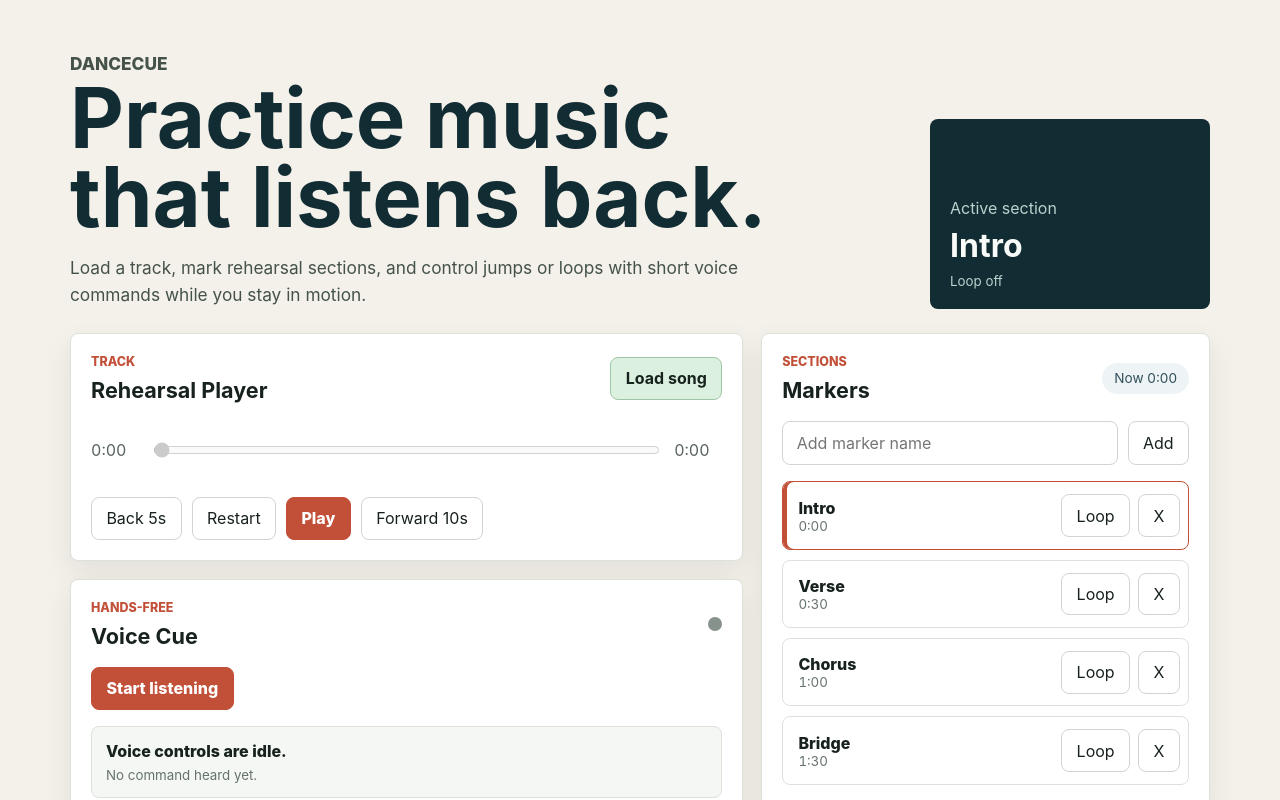
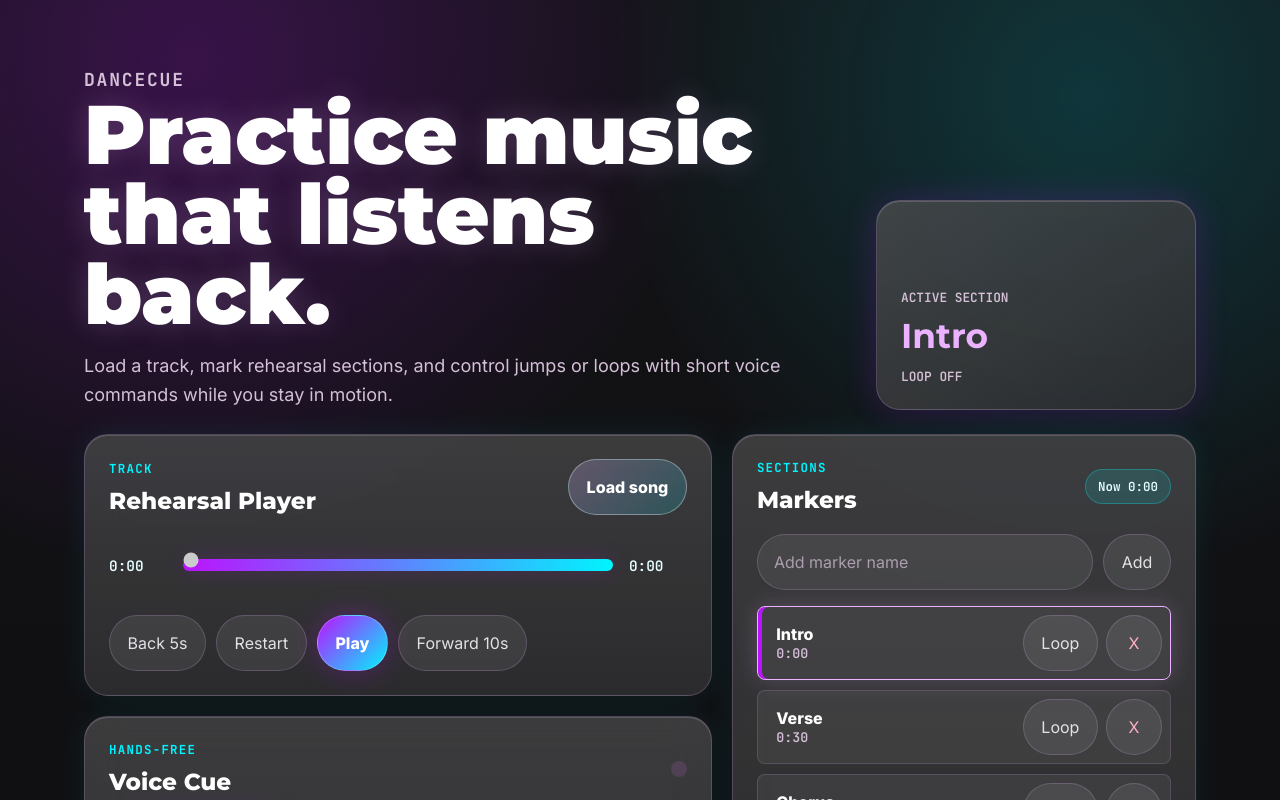
Before and after one commit to JzeAnson/DanceCue, a React (Vite) app: page / in a window 1280 px wide. Shown: the top 800 px of the page. Built offline with nearby package versions, Linux system fonts and the light colour scheme.

Commit message:
Add design

```diff
--- a/src/components/VoiceCommandPanel.tsx
+++ b/src/components/VoiceCommandPanel.tsx
@@ -35,7 +35,12 @@ export function VoiceCommandPanel({
         <span className={`status-dot ${isListening ? "listening" : ""}`} />
       </div>
 
-      <button className="listen-button" disabled={!isSupported} type="button" onClick={onToggleListening}>
+      <button
+        className={`listen-button ${isListening ? "listening" : ""}`}
+        disabled={!isSupported}
+        type="button"
+        onClick={onToggleListening}
+      >
         {isListening ? "Stop listening" : "Start listening"}
       </button>
 
--- a/src/styles.css
+++ b/src/styles.css
@@ -1,10 +1,34 @@
+@import url("https://fonts.googleapis.com/css2?family=Inter:wght@400;600;700;800&family=JetBrains+Mono:wght@600;700&family=Montserrat:wght@700;800;900&display=swap");
+
 :root {
-  color: #17211d;
-  background: #f4f1ea;
+  color: #e4e1e6;
+  background: #131316;
   font-family:
     Inter, ui-sans-serif, system-ui, -apple-system, BlinkMacSystemFont, "Segoe UI", sans-serif;
   font-synthesis: none;
   text-rendering: optimizeLegibility;
+
+  --surface: #131316;
+  --surface-lowest: #0e0e11;
+  --surface-low: #1b1b1e;
+  --surface-high: #2a2a2d;
+  --surface-highest: #353438;
+  --glass: rgba(255, 255, 255, 0.12);
+  --glass-strong: rgba(255, 255, 255, 0.18);
+  --on-surface: #e4e1e6;
+  --on-muted: #d4c0d7;
+  --outline: rgba(235, 178, 255, 0.2);
+  --outline-strong: rgba(230, 254, 255, 0.36);
+  --primary: #ebb2ff;
+  --primary-hot: #bc13fe;
+  --secondary: #00f4fe;
+  --secondary-soft: #e6feff;
+  --tertiary: #e8006e;
+  --tertiary-soft: #ffb1c3;
+  --radius-sm: 0.25rem;
+  --radius: 0.5rem;
+  --radius-lg: 1rem;
+  --radius-xl: 1.5rem;
 }
 
 * {
@@ -15,6 +39,10 @@ body {
   margin: 0;
   min-width: 320px;
   min-height: 100vh;
+  background:
+    radial-gradient(circle at 15% 5%, rgba(188, 19, 254, 0.22), transparent 32rem),
+    radial-gradient(circle at 85% 8%, rgba(0, 244, 254, 0.16), transparent 30rem),
+    linear-gradient(180deg, #131316 0%, #0e0e11 100%);
 }
 
 button,
@@ -23,116 +51,151 @@ input {
 }
 
 button {
-  border: 1px solid #cfd6cf;
-  border-radius: 8px;
-  background: #ffffff;
-  color: #17211d;
+  border: 1px solid var(--outline);
+  border-radius: 999px;
+  background: rgba(255, 255, 255, 0.08);
+  color: var(--on-surface);
   cursor: pointer;
-  min-height: 42px;
-  padding: 0.65rem 0.9rem;
+  min-height: 56px;
+  padding: 0.85rem 1.1rem;
   transition:
-    background 160ms ease,
-    border-color 160ms ease,
-    transform 160ms ease;
+    background 180ms ease,
+    border-color 180ms ease,
+    box-shadow 180ms ease,
+    transform 180ms ease;
 }
 
 button:hover:not(:disabled) {
-  background: #edf7ef;
-  border-color: #87b993;
+  background: rgba(230, 254, 255, 0.12);
+  border-color: var(--outline-strong);
+  box-shadow: 0 0 24px rgba(0, 244, 254, 0.14);
 }
 
 button:active:not(:disabled) {
-  transform: translateY(1px);
+  transform: translateY(1px) scale(0.99);
 }
 
 button:disabled {
   cursor: not-allowed;
-  opacity: 0.55;
+  opacity: 0.45;
 }
 
 input {
-  border: 1px solid #cfd6cf;
-  border-radius: 8px;
-  min-height: 42px;
-  padding: 0.7rem 0.85rem;
+  border: 1px solid var(--outline);
+  border-radius: 999px;
+  min-height: 56px;
+  padding: 0.85rem 1rem;
+  background: rgba(255, 255, 255, 0.07);
+  color: var(--on-surface);
+  outline: none;
+}
+
+input::placeholder {
+  color: rgba(212, 192, 215, 0.72);
+}
+
+input:focus {
+  border-color: var(--secondary);
+  box-shadow: 0 0 0 4px rgba(0, 244, 254, 0.12);
 }
 
 .app-shell {
   margin: 0 auto;
-  max-width: 1180px;
-  padding: 32px 20px 48px;
+  max-width: 1240px;
+  padding: 48px 64px 56px;
 }
 
 .hero {
   align-items: stretch;
   display: grid;
-  gap: 22px;
-  grid-template-columns: minmax(0, 1fr) 280px;
+  gap: 24px;
+  grid-template-columns: minmax(0, 1fr) 320px;
   margin-bottom: 24px;
 }
 
 .hero h1 {
-  color: #122c34;
-  font-size: clamp(2.4rem, 7vw, 5.2rem);
+  color: #ffffff;
+  font-family: Montserrat, Inter, sans-serif;
+  font-size: clamp(3rem, 6.5vw, 5.8rem);
+  font-weight: 900;
   letter-spacing: 0;
-  line-height: 0.95;
+  line-height: 0.96;
   margin: 0;
-  max-width: 780px;
+  max-width: 820px;
+  text-shadow: 0 0 30px rgba(235, 178, 255, 0.2);
 }
 
 .hero p {
-  color: #44524a;
-  font-size: 1.08rem;
+  color: var(--on-muted);
+  font-size: 1.125rem;
   line-height: 1.6;
   margin: 18px 0 0;
-  max-width: 680px;
+  max-width: 700px;
 }
 
 .eyebrow {
-  color: #c25038;
+  color: var(--secondary);
+  font-family: "JetBrains Mono", monospace;
   font-size: 0.78rem;
-  font-weight: 800;
-  letter-spacing: 0;
-  margin: 0 0 8px;
+  font-weight: 700;
+  letter-spacing: 0.1em;
+  margin: 0 0 10px;
   text-transform: uppercase;
 }
 
 .active-section {
   align-self: end;
-  background: #122c34;
-  border-radius: 8px;
-  color: #f8fbf7;
+  background:
+    linear-gradient(145deg, rgba(255, 255, 255, 0.16), rgba(255, 255, 255, 0.06)),
+    rgba(31, 31, 34, 0.72);
+  border: 1px solid var(--outline);
+  border-radius: var(--radius-xl);
+  box-shadow:
+    inset 0 1px 0 rgba(255, 255, 255, 0.16),
+    0 0 34px rgba(188, 19, 254, 0.2);
+  color: #ffffff;
   display: flex;
   flex-direction: column;
   justify-content: end;
-  min-height: 190px;
-  padding: 20px;
+  min-height: 210px;
+  padding: 24px;
+  backdrop-filter: blur(20px);
 }
 
 .active-section span,
 .active-section small {
-  color: #b8d3cd;
+  color: var(--on-muted);
+  font-family: "JetBrains Mono", monospace;
+  font-size: 0.8rem;
+  text-transform: uppercase;
 }
 
 .active-section strong {
-  font-size: 2rem;
+  color: var(--primary);
+  font-family: Montserrat, Inter, sans-serif;
+  font-size: 2.15rem;
   line-height: 1.1;
-  margin: 10px 0;
+  margin: 12px 0;
 }
 
 .workspace {
   align-items: start;
   display: grid;
-  gap: 18px;
-  grid-template-columns: minmax(0, 1.2fr) minmax(300px, 0.8fr);
+  gap: 20px;
+  grid-template-columns: minmax(0, 1.15fr) minmax(320px, 0.85fr);
 }
 
 .panel {
-  background: #ffffff;
-  border: 1px solid #dce1da;
-  border-radius: 8px;
-  box-shadow: 0 12px 30px rgba(22, 31, 28, 0.08);
-  padding: 20px;
+  background:
+    linear-gradient(180deg, rgba(255, 255, 255, 0.14), rgba(255, 255, 255, 0.07)),
+    rgba(31, 31, 34, 0.78);
+  border: 1px solid var(--outline);
+  border-radius: var(--radius-xl);
+  box-shadow:
+    inset 0 1px 0 rgba(255, 255, 255, 0.15),
+    0 0 30px rgba(0, 244, 254, 0.08);
+  padding: 24px;
+  backdrop-filter: blur(20px);
 }
 
 .player-panel,
@@ -150,25 +213,29 @@ input {
   display: flex;
   gap: 14px;
   justify-content: space-between;
-  margin-bottom: 18px;
+  margin-bottom: 20px;
 }
 
 .panel h2 {
-  font-size: 1.35rem;
+  color: #ffffff;
+  font-family: Montserrat, Inter, sans-serif;
+  font-size: 1.45rem;
+  font-weight: 800;
   margin: 0;
 }
 
 .file-picker {
   align-items: center;
-  background: #dbf0df;
-  border: 1px solid #9dc6a7;
-  border-radius: 8px;
+  background: linear-gradient(135deg, rgba(235, 178, 255, 0.24), rgba(0, 244, 254, 0.16));
+  border: 1px solid var(--outline-strong);
+  border-radius: 999px;
+  color: #ffffff;
   cursor: pointer;
   display: inline-flex;
-  font-weight: 700;
+  font-weight: 800;
   justify-content: center;
-  min-height: 42px;
-  padding: 0.65rem 0.9rem;
+  min-height: 56px;
+  padding: 0.85rem 1.1rem;
 }
 
 .file-picker input {
@@ -180,19 +247,35 @@ input {
 .timeline {
   align-items: center;
   display: grid;
-  gap: 12px;
-  grid-template-columns: 48px minmax(0, 1fr) 48px;
-  margin: 24px 0;
+  gap: 14px;
+  grid-template-columns: 58px minmax(0, 1fr) 58px;
+  margin: 28px 0;
 }
 
 .timeline span {
-  color: #59645d;
+  color: var(--secondary-soft);
+  font-family: "JetBrains Mono", monospace;
+  font-size: 0.9rem;
   font-variant-numeric: tabular-nums;
 }
 
 .timeline input {
-  accent-color: #c25038;
+  accent-color: var(--primary-hot);
+  background: transparent;
+  border: 0;
+  min-height: 40px;
   padding: 0;
+}
+
+.timeline input::-webkit-slider-runnable-track {
+  height: 12px;
+  border-radius: 999px;
+  background: linear-gradient(90deg, var(--primary-hot), var(--secondary));
+  box-shadow: 0 0 20px rgba(188, 19, 254, 0.2);
+}
+
+.timeline input::-webkit-slider-thumb {
+  margin-top: -7px;
 }
 
 .transport-controls,
@@ -204,16 +287,29 @@ input {
 
 .primary-action,
 .listen-button {
-  background: #c25038;
-  border-color: #c25038;
+  background: linear-gradient(135deg, var(--primary-hot), var(--secondary));
+  border-color: rgba(255, 255, 255, 0.22);
   color: #ffffff;
-  font-weight: 800;
+  font-weight: 900;
+  box-shadow: 0 0 28px rgba(188, 19, 254, 0.28);
 }
 
 .primary-action:hover:not(:disabled),
 .listen-button:hover:not(:disabled) {
-  background: #a9412e;
-  border-color: #a9412e;
+  background: linear-gradient(135deg, #d13dff, #27fbff);
+  border-color: rgba(255, 255, 255, 0.4);
+}
+
+.listen-button {
+  border-radius: 999px;
+  min-height: 86px;
+  min-width: 190px;
+  padding-inline: 1.5rem;
+}
+
+.listen-button.listening,
+.listen-button:not(:disabled):focus-visible {
+  animation: pulseGlow 1s ease-in-out infinite;
 }
 
 .marker-form {
@@ -224,11 +320,13 @@ input {
 }
 
 .time-chip {
-  background: #eef4f6;
+  background: rgba(0, 244, 254, 0.12);
+  border: 1px solid rgba(0, 244, 254, 0.28);
   border-radius: 999px;
-  color: #31505a;
-  font-size: 0.85rem;
-  padding: 0.45rem 0.75rem;
+  color: var(--secondary-soft);
+  font-family: "JetBrains Mono", monospace;
+  font-size: 0.78rem;
+  padding: 0.5rem 0.75rem;
 }
 
 .marker-list {
@@ -238,74 +336,87 @@ input {
 
 .marker-row {
   align-items: center;
-  border: 1px solid #dce1da;
-  border-radius: 8px;
+  border: 1px solid rgba(235, 178, 255, 0.16);
+  border-radius: var(--radius);
   display: grid;
   gap: 8px;
   grid-template-columns: minmax(0, 1fr) auto auto;
   padding: 8px;
+  background: rgba(255, 255, 255, 0.06);
 }
 
 .marker-row.active {
-  border-color: #c25038;
-  box-shadow: inset 4px 0 0 #c25038;
+  border-color: var(--primary);
+  box-shadow:
+    inset 4px 0 0 var(--primary-hot),
+    0 0 22px rgba(235, 178, 255, 0.2);
 }
 
 .marker-main {
   align-items: start;
   background: transparent;
   border: 0;
+  box-shadow: none;
   display: flex;
   flex-direction: column;
   min-width: 0;
-  padding: 0.45rem;
+  padding: 0.55rem 0.65rem;
   text-align: left;
 }
 
+.marker-main:hover:not(:disabled) {
+  background: transparent;
+  box-shadow: none;
+}
+
 .marker-main span {
+  color: #ffffff;
   font-weight: 800;
   overflow-wrap: anywhere;
 }
 
 .marker-main small {
-  color: #66736b;
+  color: var(--on-muted);
+  font-family: "JetBrains Mono", monospace;
   font-variant-numeric: tabular-nums;
 }
 
 .icon-button {
-  min-width: 42px;
+  color: var(--tertiary-soft);
+  min-width: 56px;
   padding-inline: 0;
 }
 
 .status-dot {
-  background: #87928c;
+  background: #504254;
   border-radius: 999px;
-  height: 14px;
-  width: 14px;
+  height: 16px;
+  width: 16px;
 }
 
 .status-dot.listening {
-  background: #c25038;
-  box-shadow: 0 0 0 6px rgba(194, 80, 56, 0.16);
+  background: var(--secondary);
+  box-shadow: 0 0 0 8px rgba(0, 244, 254, 0.14), 0 0 26px rgba(0, 244, 254, 0.5);
 }
 
 .voice-status {
-  background: #f5f7f4;
-  border: 1px solid #dce1da;
-  border-radius: 8px;
+  background: rgba(14, 14, 17, 0.5);
+  border: 1px solid rgba(235, 178, 255, 0.16);
+  border-radius: var(--radius);
   display: grid;
   gap: 6px;
-  margin: 16px 0;
-  padding: 14px;
+  margin: 18px 0;
+  padding: 16px;
 }
 
 .voice-status span {
+  color: #ffffff;
   font-weight: 800;
 }
 
 .voice-status small,
 .support-note {
-  color: #66736b;
+  color: var(--on-muted);
 }
 
 .support-note {
@@ -313,7 +424,22 @@ input {
   margin: 12px 0 0;
 }
 
-@media (max-width: 860px) {
+@keyframes pulseGlow {
+  0%,
+  100% {
+    box-shadow: 0 0 20px rgba(188, 19, 254, 0.24), 0 0 0 0 rgba(0, 244, 254, 0.16);
+  }
+
+  50% {
+    box-shadow: 0 0 38px rgba(0, 244, 254, 0.34), 0 0 0 10px rgba(188, 19, 254, 0.1);
+  }
+}
+
+@media (max-width: 1024px) {
+  .app-shell {
+    padding-inline: 32px;
+  }
+
   .hero,
   .workspace {
     grid-template-columns: 1fr;
@@ -328,13 +454,22 @@ input {
   }
 }
 
-@media (max-width: 560px) {
+@media (max-width: 600px) {
   .app-shell {
-    padding: 22px 14px 34px;
+    padding: 24px 20px 36px;
   }
 
-  .panel {
-    padding: 16px;
+  .hero {
+    gap: 18px;
+  }
+
+  .hero h1 {
+    font-size: 2.25rem;
+  }
+
+  .panel,
+  .active-section {
+    padding: 18px;
   }
 
   .panel-heading,
@@ -345,11 +480,12 @@ input {
   }
 
   .marker-form,
-  .marker-row {
+  .marker-row,
+  .timeline {
     grid-template-columns: 1fr;
   }
 
-  .timeline {
-    grid-template-columns: 1fr;
+  .timeline span:last-child {
+    text-align: left;
   }
 }
```
Also changed, not shown: 1 other file (tests, documents, lock files or other folders).
